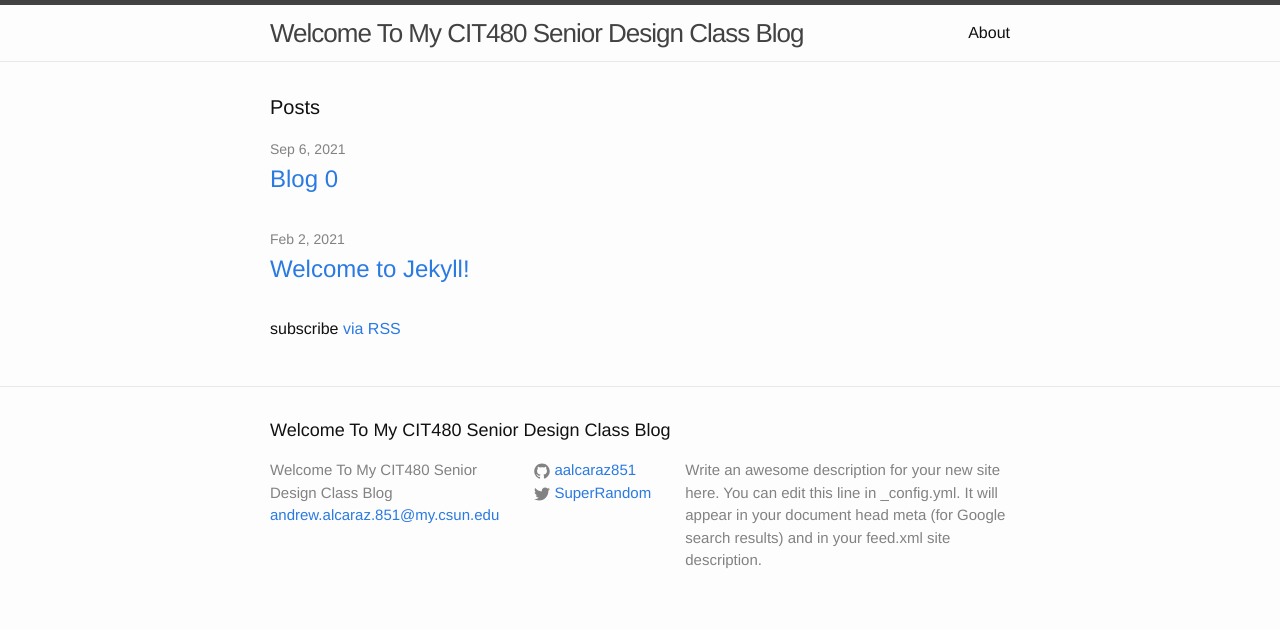
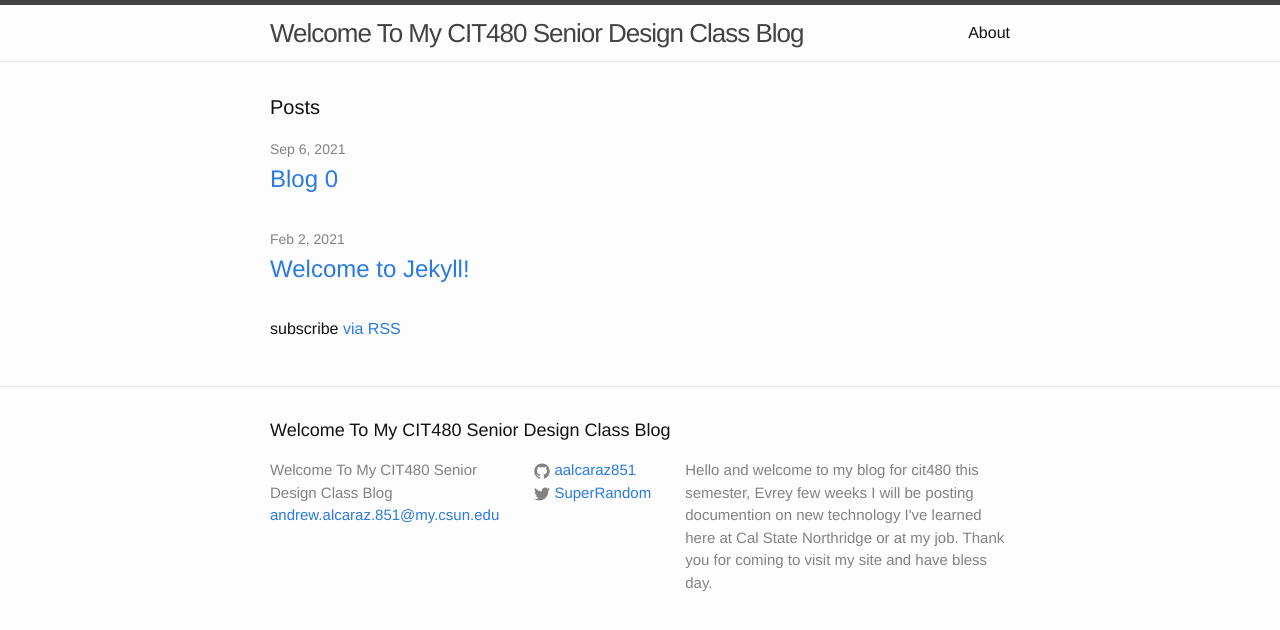
Before and after one commit to aalcaraz851/testsite, a Jekyll site: the page built from index.html, in a window 1280 px wide. Shown: the top 630 px of the page. Built offline with Jekyll 4.4.1, drawn with Linux system fonts in a browser that asks for light colours.

Commit message:
cleared up directorys in testsite and added a discription to _config.yml

```diff
--- a/_config.yml
+++ b/_config.yml
@@ -9,9 +9,10 @@
 title: Welcome To My CIT480 Senior Design Class Blog
 email: andrew.alcaraz.851@my.csun.edu
 description: > # this means to ignore newlines until "baseurl:"
-  Write an awesome description for your new site here. You can edit this
-  line in _config.yml. It will appear in your document head meta (for
-  Google search results) and in your feed.xml site description.
+  Hello and welcome to my blog for cit480 this semester, Evrey few weeks I
+  will be posting documention on new technology I've learned here at Cal State
+  Northridge or at my job. Thank you for coming to visit my site and have bless day.
+
 baseurl: "" # the subpath of your site, e.g. /blog
 url: "http://yourdomain.com" # the base hostname & protocol for your site
 twitter_username: SuperRandom
```
Also changed, not shown: 5 other files.
